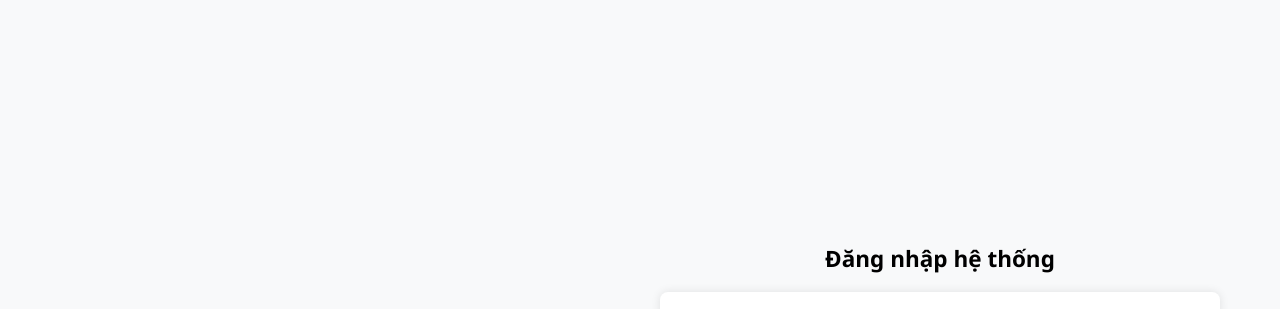
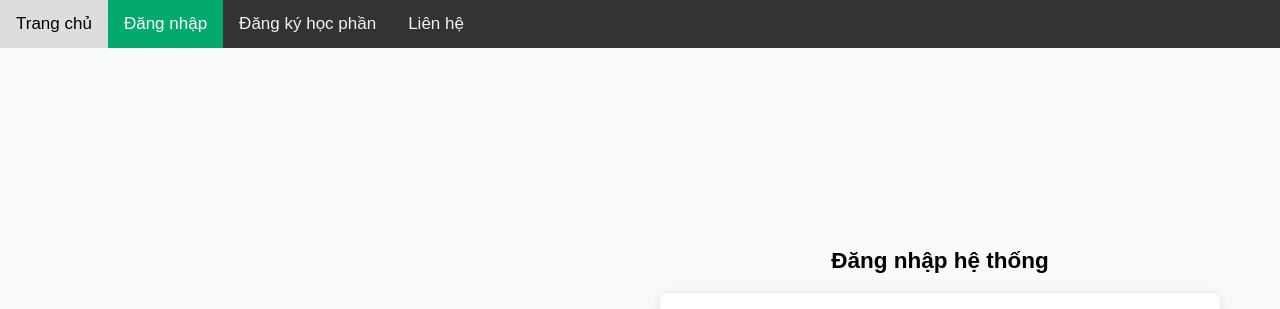
Before and after one commit to nghohyntrann1524/nghohyntrann1524.github.io, a plain HTML site: page Lab4/login.html in a window 1280 px wide. Shown: the top 309 px of the page. Drawn offline with Linux system fonts and the light colour scheme.

Commit message:
update index.html

```diff
--- a/Lab4/login.html
+++ b/Lab4/login.html
@@ -8,9 +8,48 @@
 		<meta name="viewport" content="width=device-width, initial-scale=1.0">
 		<link rel="icon" href="https://dlu.edu.vn/wp-content/uploads/2023/06/cropped-DLU-Logo-full-New-32x32.png" sizes="32x32">
 		<link rel="stylesheet" href="style.css">
+		<style>
+
+			body{
+			margin: 0;
+				font-family: Arial, sans-serif;
+			}
+			.topnav {
+				overflow: hidden;
+				background-color: #333;
+				position: fixed;
+				width: 100%;
+				top: 0;
+				left: 0;
+				z-index: 1000
+			}
+			.topnav a {
+				float: left;
+				color: #f2f2f2;
+				text-align: center;
+				padding: 14px 16px;
+				text-decoration: none;
+				font-size: 17px;
+			}
+
+			.topnav a:hover {
+				background-color: #ddd;
+				color: black;
+			}
+			.topnav a.active {
+				background-color: #04AA6D;
+				color: white;
+			}
+		</style>
 	</head>
 
 	<body>
+		<div class="topnav">
+			<a href="index.html" >Trang chủ</a>
+			<a href="login.html" class="active">Đăng nhập</a>
+			<a href="registration.html">Đăng ký học phần</a>
+			<a href="contact.html">Liên hệ</a>
+		</div>
 		<div class="container">
 			<div class="column">
 				<img src="dlu-a1.png" alt="Hinh anh">
```
Also changed, not shown: Lab4/contact.html (+39 -0 lines), Lab4/index.html (+1 -0 lines), Lab4/registration.html (+40 -0 lines), Lab4/style.css (line endings or trailing spaces).
